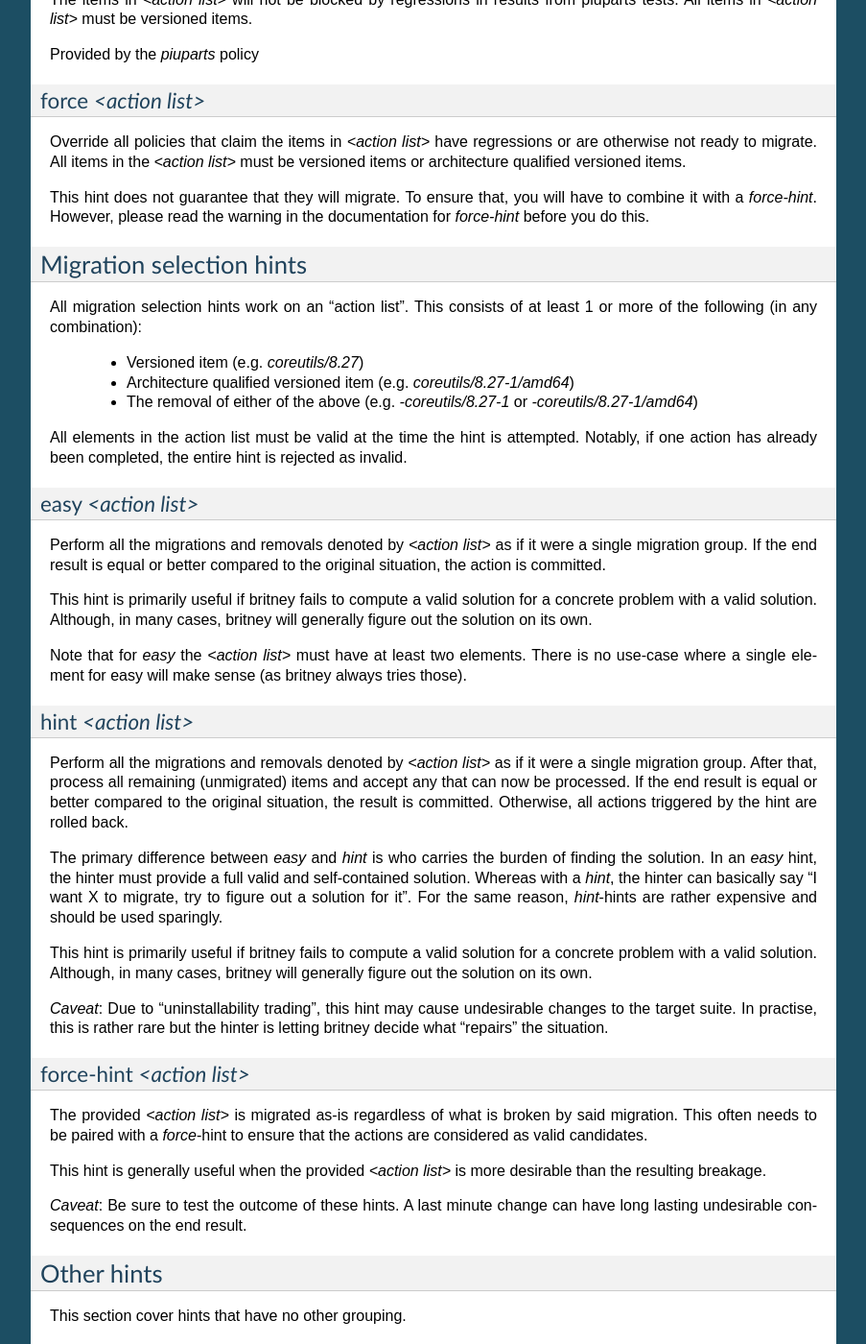
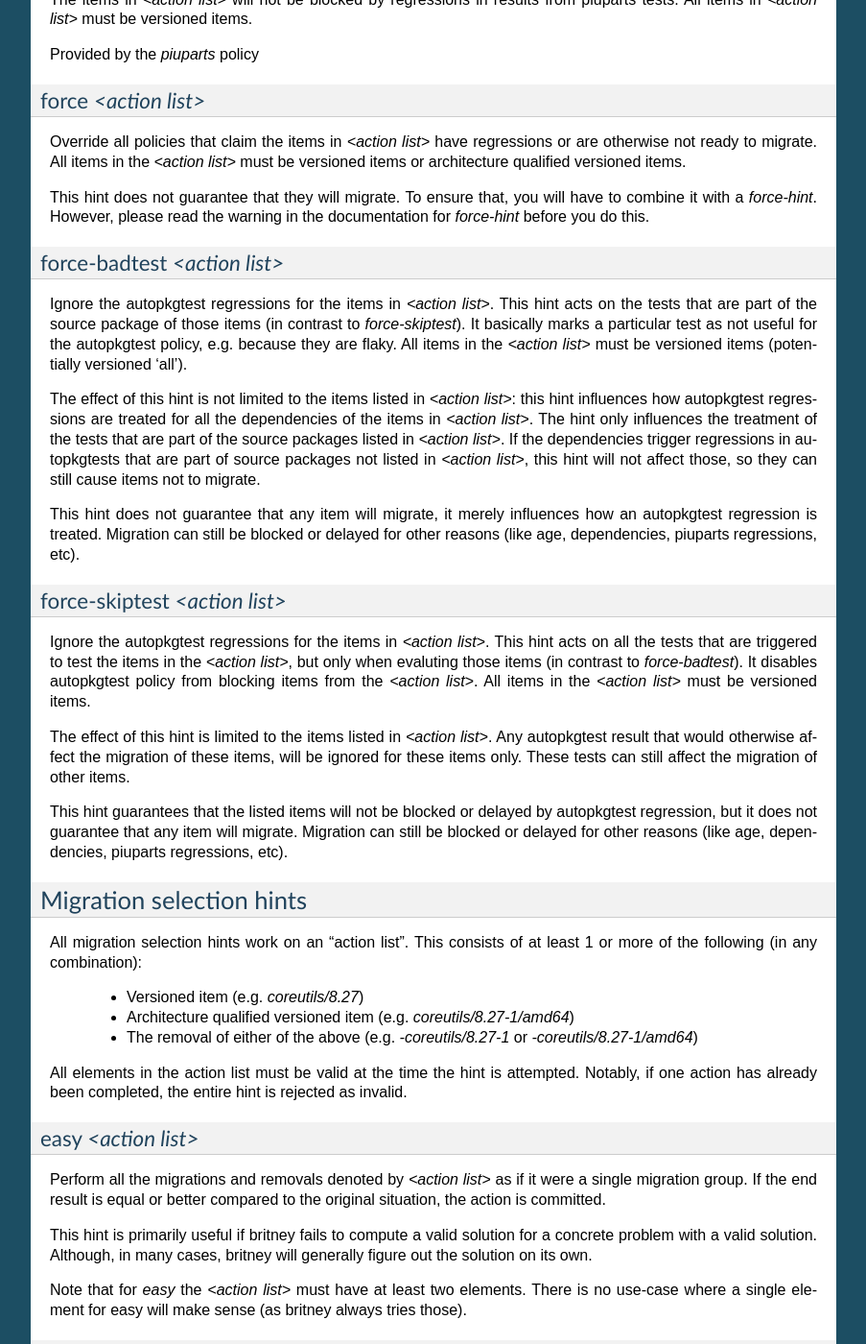
Before and after one commit to Debian/britney2, a Sphinx documentation site: the page built from doc/hints.rst, in a window 1280 px wide and 1400 px high, scrolled down 2565 px. Shown: the whole window at 96% size, without its empty margins (198-1101 px from the left). Built offline with Sphinx 7.4.7, drawn with Linux system fonts in a browser that asks for light colours.

Commit message:
Document force-badtest and force-skiptest

```diff
--- a/doc/hints.rst
+++ b/doc/hints.rst
@@ -187,6 +187,48 @@ you will have to combine it with a `force-hint`.  However, please read
 the warning in the documentation for `force-hint` before you do this.
 
 
+force-badtest `<action list>`
+^^^^^^^^^^^^^^^^^^^^^
+
+Ignore the autopkgtest regressions for the items in `<action list>`.  This hint
+acts on the tests that are part of the source package of those items (in
+contrast to `force-skiptest`).  It basically marks a particular test as not
+useful for the autopkgtest policy, e.g. because they are flaky.  All items in
+the `<action list>` must be versioned items (potentially versioned 'all').
+
+The effect of this hint is not limited to the items listed in `<action list>`:
+this hint influences how autopkgtest regressions are treated for all the
+dependencies of the items in `<action list>`.  The hint only influences the
+treatment of the tests that are part of the source packages listed in `<action
+list>`.  If the dependencies trigger regressions in autopkgtests that are part
+of source packages not listed in `<action list>`, this hint will not affect
+those, so they can still cause items not to migrate.
+
+This hint does not guarantee that any item will migrate, it merely influences
+how an autopkgtest regression is treated.  Migration can still be blocked or
+delayed for other reasons (like age, dependencies, piuparts regressions, etc).
+
+
+force-skiptest `<action list>`
+^^^^^^^^^^^^^^^^^^^^^
+
+Ignore the autopkgtest regressions for the items in `<action list>`.  This hint
+acts on all the tests that are triggered to test the items in the `<action
+list>`, but only when evaluting those items (in contrast to `force-badtest`).
+It disables autopkgtest policy from blocking items from the `<action list>`.
+All items in the `<action list>` must be versioned items.
+
+The effect of this hint is limited to the items listed in `<action list>`. Any
+autopkgtest result that would otherwise affect the migration of these items,
+will be ignored for these items only.  These tests can still affect the
+migration of other items.
+
+This hint guarantees that the listed items will not be blocked or delayed by
+autopkgtest regression, but it does not guarantee that any item will migrate.
+Migration can still be blocked or delayed for other reasons (like age,
+dependencies, piuparts regressions, etc).
+
+
 Migration selection hints
 -------------------------
 
```
